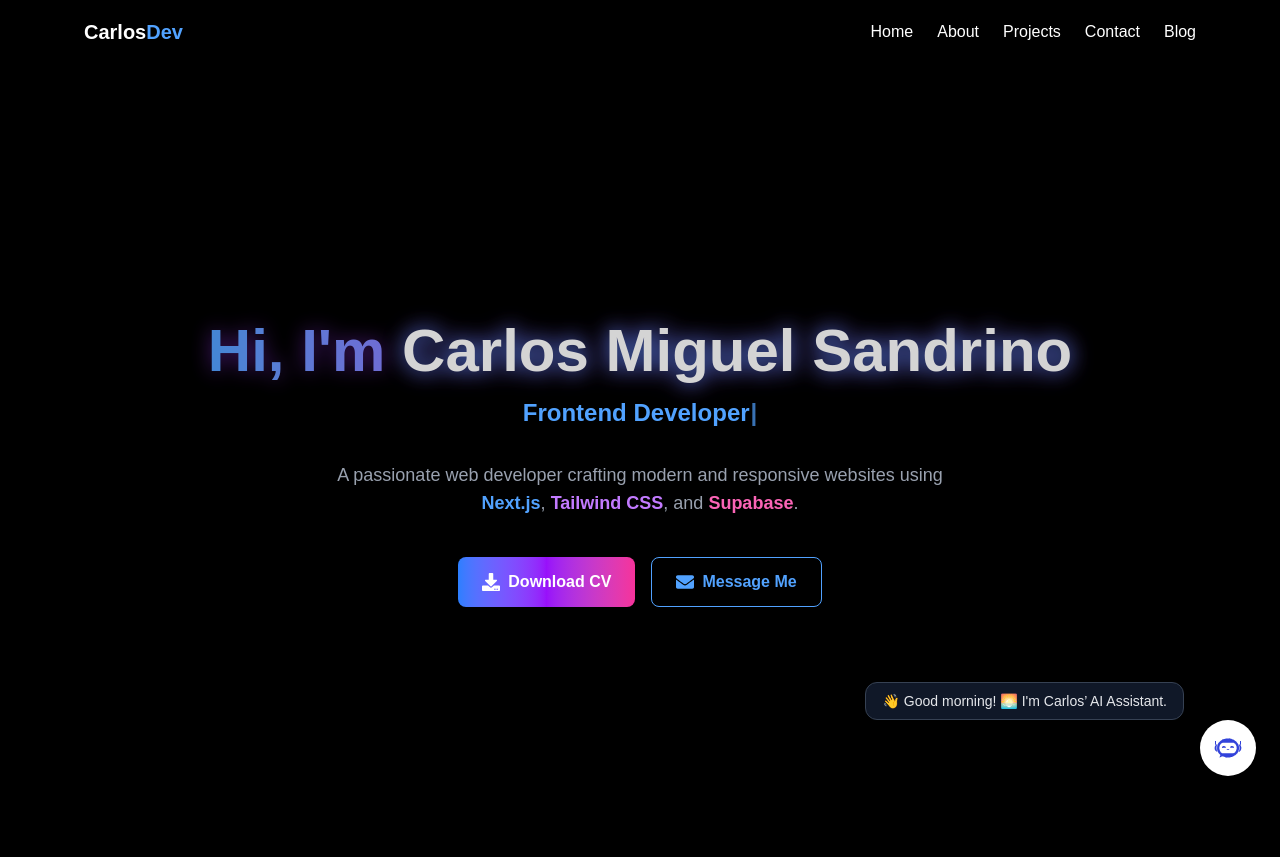
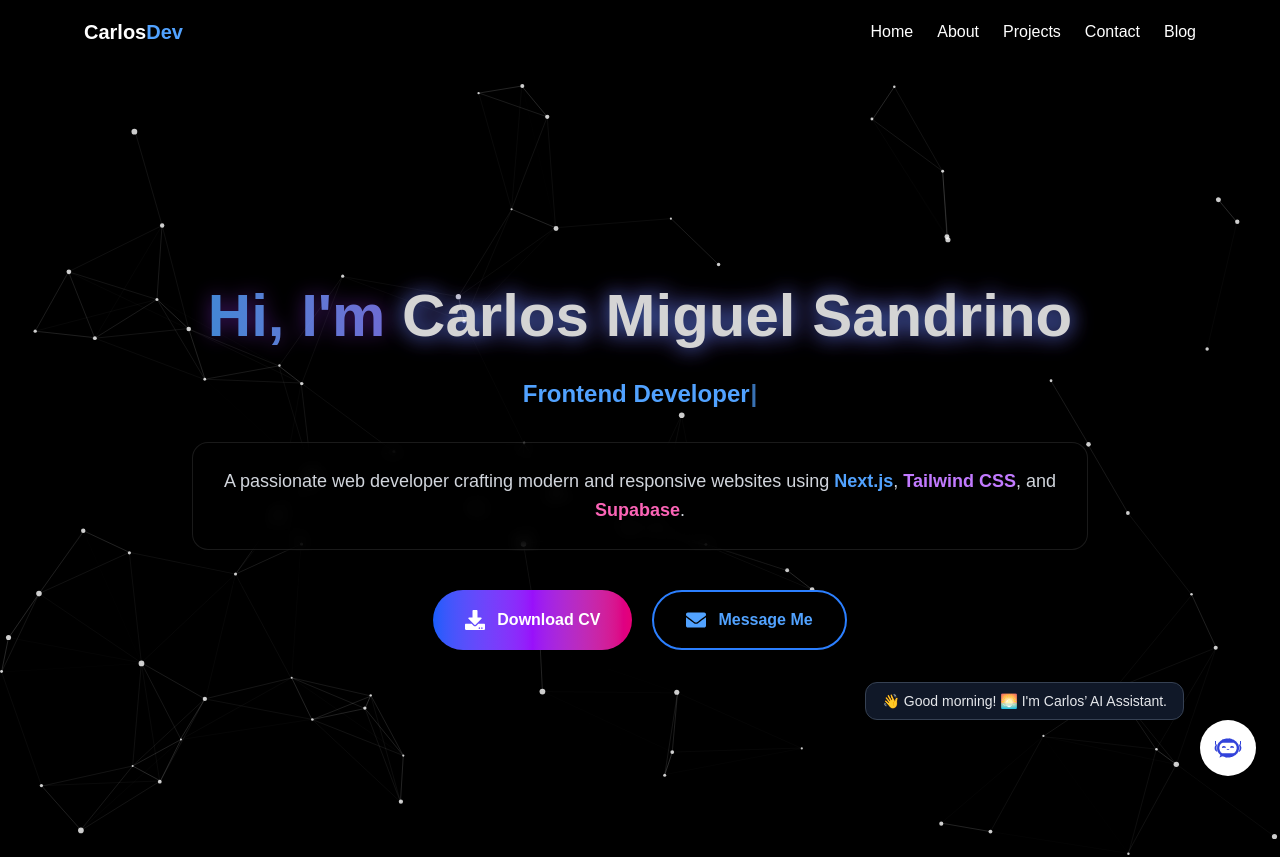
Before and after one commit to Crl0sDEV/Latest-Portfolio-V1, a Next.js app: page / in a window 1280 px wide. Shown: the top 857 px of the page. Built offline with nearby package versions, Linux system fonts and the light colour scheme.

Commit message:
add a particles background in the main page

```diff
--- a/src/app/page.js
+++ b/src/app/page.js
@@ -1,6 +1,7 @@
 "use client";
 
 import Reveal from "../components/Reveal";
+import ParticlesBackground from "../components/ParticlesBackground"; // BAGO: Eto na yung hacker style
 import { motion } from "framer-motion";
 import { FaDownload, FaEnvelope } from "react-icons/fa";
 import Link from "next/link";
@@ -8,12 +9,18 @@ import Typewriter from "typewriter-effect";
 
 export default function Home() {
   return (
-    <main className="flex flex-col items-center justify-center min-h-screen bg-black text-white px-6 text-center">
+    <main className="relative w-full min-h-screen bg-black text-white px-6 flex flex-col items-center justify-center overflow-hidden">
+
+      {/* 1. BACKGROUND LAYER - Techy Network Effect */}
+      <ParticlesBackground />
+
+      {/* 2. CONTENT LAYER (Naka z-10 pa rin para lumutang sa lines) */}
+      <div className="relative z-10 flex flex-col items-center max-w-4xl mx-auto text-center">
 
         <Reveal>
-        <h1 className="text-5xl md:text-6xl font-bold bg-linear-to-r from-blue-400 via-purple-500 to-pink-500 bg-clip-text text-transparent animate-pulse drop-shadow-[0_0_10px_rgba(147,51,234,0.6)]">
+          <h1 className="text-5xl md:text-6xl font-bold bg-linear-to-r from-blue-400 via-purple-500 to-pink-500 bg-clip-text text-transparent animate-pulse drop-shadow-[0_0_10px_rgba(147,51,234,0.6)] py-2">
             Hi, I&apos;m{" "}
-          <span className="font-extrabold text-white drop-shadow-[0_0_10px_rgba(56,189,248,0.6)]">
+            <span className="font-extrabold text-white drop-shadow-[0_0_10px_rgba(56,189,248,0.6)] block mt-2 md:inline">
               Carlos Miguel Sandrino
             </span>
           </h1>
@@ -21,7 +28,7 @@ export default function Home() {
 
         {/* TYPEWRITER EFFECT */}
         <Reveal delay={0.2}>
-        <div className="mt-4 text-xl md:text-2xl font-semibold text-blue-400">
+          <div className="mt-6 text-xl md:text-2xl font-semibold text-blue-400">
             <Typewriter
               options={{
                 strings: [
@@ -42,42 +49,46 @@ export default function Home() {
 
         {/* DESCRIPTION */}
         <Reveal delay={0.3}>
-        <p className="mt-8 text-gray-400 text-lg max-w-2xl mx-auto">
+          {/* Binawasan ko ng konti opacity ng background ng box para mas kita yung lines sa likod */}
+          <p className="mt-8 text-gray-300 text-lg leading-relaxed backdrop-blur-sm bg-black/60 p-6 rounded-2xl border border-white/10 shadow-xl">
             A passionate web developer crafting modern and responsive websites
             using{" "}
-          <span className="text-blue-400 font-semibold">Next.js</span>,{" "}
-          <span className="text-purple-400 font-semibold">Tailwind CSS</span>, and{" "}
-          <span className="text-pink-400 font-semibold">Supabase</span>.
+            <span className="text-blue-400 font-bold">Next.js</span>,{" "}
+            <span className="text-purple-400 font-bold">Tailwind CSS</span>, and{" "}
+            <span className="text-pink-400 font-bold">Supabase</span>.
           </p>
         </Reveal>
 
         {/* BUTTONS */}
         <Reveal delay={0.5}>
-        <div className="mt-10 flex flex-wrap justify-center gap-4">
+          <div className="mt-10 flex flex-wrap justify-center gap-5">
             <motion.a
               href="/CarlosMiguelSandrino_CV.pdf"
               download
-            whileHover={{ scale: 1.1 }}
+              whileHover={{ scale: 1.05 }}
               whileTap={{ scale: 0.95 }}
-            className="inline-flex items-center gap-2 px-6 py-3 rounded-lg bg-linear-to-r from-blue-500 via-purple-600 to-pink-500 text-white font-semibold shadow-lg hover:shadow-[0_0_20px_rgba(147,51,234,0.8)] transition-all"
+              className="group relative inline-flex items-center gap-3 px-8 py-4 rounded-full bg-linear-to-r from-blue-600 via-purple-600 to-pink-600 text-white font-bold shadow-lg overflow-hidden transition-all"
             >
-            <FaDownload className="text-lg" />
-            Download CV
+               {/* Hover Shine Effect */}
+              <div className="absolute inset-0 bg-white/20 translate-y-full group-hover:translate-y-0 transition-transform duration-300" />
+              <FaDownload className="text-xl" />
+              <span>Download CV</span>
             </motion.a>
 
             <Link href="/contact">
               <motion.button
-              whileHover={{ scale: 1.1 }}
+                whileHover={{ scale: 1.05 }}
                 whileTap={{ scale: 0.95 }}
-              className="inline-flex items-center gap-2 px-6 py-3 rounded-lg border border-blue-400 text-blue-400 font-semibold hover:bg-blue-500 hover:text-white hover:shadow-[0_0_20px_rgba(59,130,246,0.6)] transition-all"
+                className="inline-flex items-center gap-3 px-8 py-4 rounded-full border-2 border-blue-500 text-blue-400 font-bold hover:bg-blue-500/10 hover:text-blue-300 hover:shadow-[0_0_30px_rgba(59,130,246,0.4)] transition-all"
               >
-              <FaEnvelope className="text-lg" />
-              Message Me
+                <FaEnvelope className="text-xl" />
+                <span>Message Me</span>
               </motion.button>
             </Link>
           </div>
         </Reveal>
 
+      </div>
     </main>
   );
 }
--- /dev/null
+++ b/src/components/ParticlesBackground.jsx
@@ -0,0 +1,133 @@
+"use client";
+
+import { useEffect, useRef } from "react";
+
+export default function ParticlesBackground() {
+  const canvasRef = useRef(null);
+
+  useEffect(() => {
+    const canvas = canvasRef.current;
+    const ctx = canvas.getContext("2d");
+    let animationFrameId;
+
+    const resizeCanvas = () => {
+      canvas.width = window.innerWidth;
+      canvas.height = window.innerHeight;
+    };
+
+    window.addEventListener("resize", resizeCanvas);
+    resizeCanvas();
+
+    // Particle Config
+    const particlesArray = [];
+    const numberOfParticles = 80; // Dami ng tuldok
+    const connectionDistance = 150; // Layo bago magkaroon ng guhit
+
+    // Mouse interaction
+    const mouse = { x: null, y: null, radius: 150 };
+
+    window.addEventListener("mousemove", (event) => {
+      mouse.x = event.x;
+      mouse.y = event.y;
+    });
+
+    // Create Particle Class
+    class Particle {
+      constructor() {
+        this.x = Math.random() * canvas.width;
+        this.y = Math.random() * canvas.height;
+        this.size = Math.random() * 2 + 1; // Liit ng tuldok
+        this.speedX = Math.random() * 1.5 - 0.75; // horizontal
+        this.speedY = Math.random() * 1.5 - 0.75; // vertical
+      }
+
+      update() {
+        this.x += this.speedX;
+        this.y += this.speedY;
+
+        // Bounce off edges
+        if (this.x > canvas.width || this.x < 0) this.speedX = -this.speedX;
+        if (this.y > canvas.height || this.y < 0) this.speedY = -this.speedY;
+
+        // Mouse Interaction
+        const dx = mouse.x - this.x;
+        const dy = mouse.y - this.y;
+        const distance = Math.sqrt(dx * dx + dy * dy);
+        if (distance < mouse.radius) {
+            if (mouse.x < this.x && this.x < canvas.width - this.size * 10) {
+                this.x += 2;
+            }
+            if (mouse.x > this.x && this.x > this.size * 10) {
+                this.x -= 2;
+            }
+            if (mouse.y < this.y && this.y < canvas.height - this.size * 10) {
+                this.y += 2;
+            }
+            if (mouse.y > this.y && this.y > this.size * 10) {
+                this.y -= 2;
+            }
+        }
+      }
+
+      draw() {
+        ctx.fillStyle = "rgba(255, 255, 255, 0.8)"; //(White)
+        ctx.beginPath();
+        ctx.arc(this.x, this.y, this.size, 0, Math.PI * 2);
+        ctx.closePath();
+        ctx.fill();
+      }
+    }
+
+    function init() {
+      particlesArray.length = 0;
+      for (let i = 0; i < numberOfParticles; i++) {
+        particlesArray.push(new Particle());
+      }
+    }
+
+    function animate() {
+      ctx.clearRect(0, 0, canvas.width, canvas.height);
+
+      for (let i = 0; i < particlesArray.length; i++) {
+        particlesArray[i].update();
+        particlesArray[i].draw();
+
+        // Connect particles with lines
+        for (let j = i; j < particlesArray.length; j++) {
+          const dx = particlesArray[i].x - particlesArray[j].x;
+          const dy = particlesArray[i].y - particlesArray[j].y;
+          const distance = Math.sqrt(dx * dx + dy * dy);
+
+          if (distance < connectionDistance) {
+            ctx.beginPath();
+            // Opacity depends on distance (mas malapit, mas malinaw)
+            let opacityValue = 1 - distance / connectionDistance;
+            ctx.strokeStyle = "rgba(255, 255, 255," + opacityValue * 0.2 + ")";
+            ctx.lineWidth = 1;
+            ctx.moveTo(particlesArray[i].x, particlesArray[i].y);
+            ctx.lineTo(particlesArray[j].x, particlesArray[j].y);
+            ctx.stroke();
+            ctx.closePath();
+          }
+        }
+      }
+      animationFrameId = requestAnimationFrame(animate);
+    }
+
+    init();
+    animate();
+
+    return () => {
+      window.removeEventListener("resize", resizeCanvas);
+      cancelAnimationFrame(animationFrameId);
+    };
+  }, []);
+
+  return (
+    <canvas
+      ref={canvasRef}
+      className="absolute top-0 left-0 w-full h-full pointer-events-none"
+      style={{ background: "black" }}
+    />
+  );
+}
```
Lines whose indentation alone changed are shown as unchanged.
